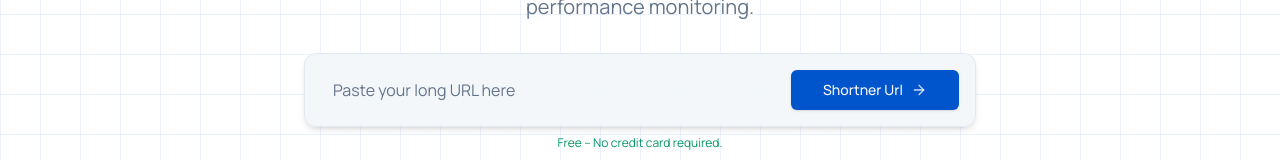
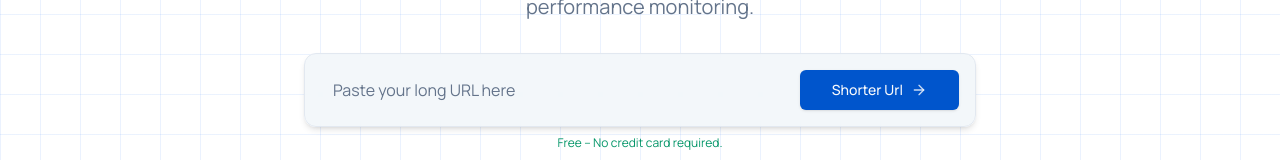
Before and after one commit to aryanpathak989/wimurl-shortner, a Next.js app in the folder frontend/: page / in a window 1280 px wide. Shown: the part 451-611 px from the top of the page. Built offline with nearby package versions, Linux system fonts and the light colour scheme; no server answers.

Commit message:
fixing hero section

```diff
--- a/frontend/components/hero-section.tsx
+++ b/frontend/components/hero-section.tsx
@@ -202,7 +202,7 @@ const createLink = useMutation({
                   className="ml-4 bg-primary hover:bg-primary/90 text-primary-foreground hidden md:flex gap-2"
                   onClick={handleShorten}
                 >
-                  Shortner Url
+                  Shorter Url
                   {
                     createLink.isPending? <Loader className="text-white h-4 w-4"/>: <ArrowRight className= "h-4 w-4 text-primary-foreground/80"/>
                   }
@@ -213,7 +213,10 @@ const createLink = useMutation({
                 className="ml-4 bg-primary hover:bg-primary/90 text-primary-foreground md:hidden mt-4"
                 onClick={handleShorten}
               >
-                Shortner Url
+                Shorter Url
+                {
+                    createLink.isPending? <Loader className="text-white h-4 w-4"/>: <ArrowRight className= "h-4 w-4 text-primary-foreground/80"/>
+                  }
               </Button>
 
               <div className="mt-2 text-xs text-center text-emerald-600 px-2">
```
